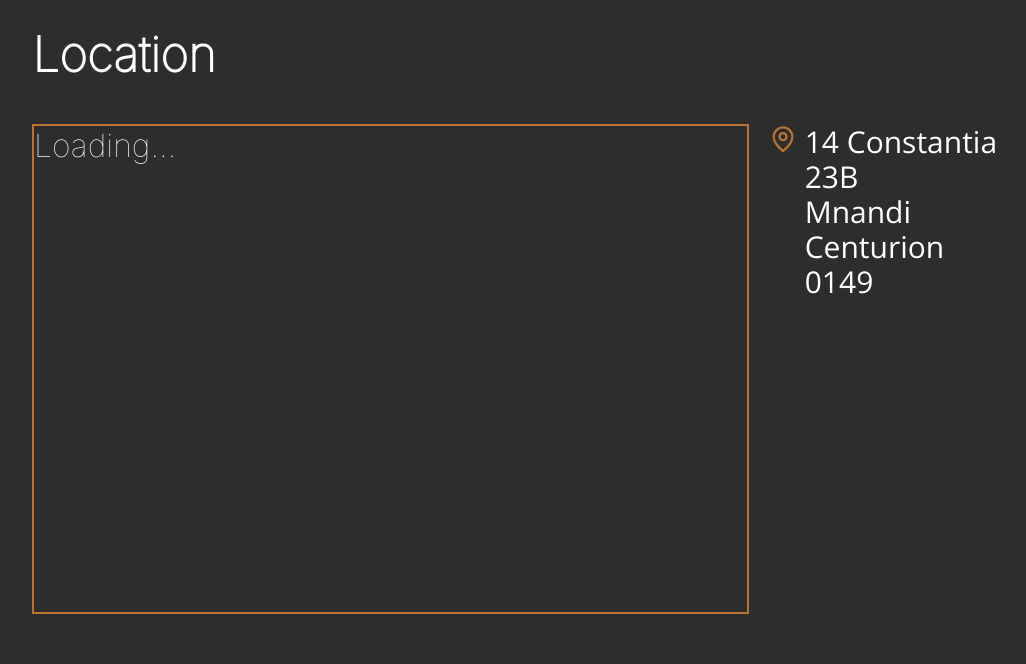
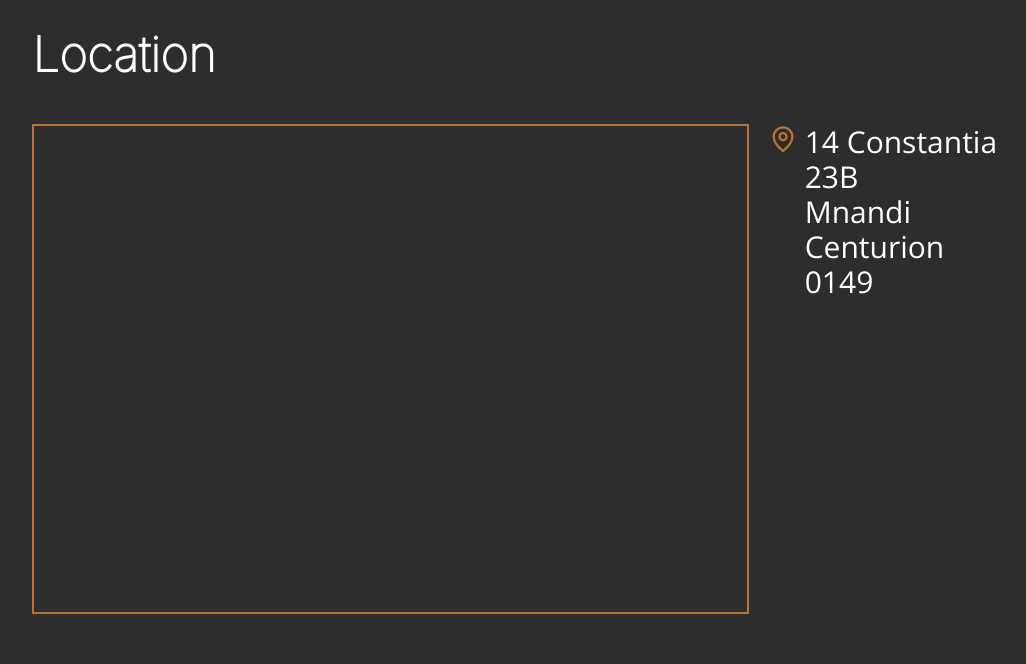
Before and after one commit to JLampProf/CBM, a React (Vite) app: page / in a window 1280 px wide. Shown: the part 1540-2204 px from the top of the page, without its empty margins (103-1129 px from the left). Built offline with nearby package versions, Linux system fonts and the light colour scheme; no server answers.

Commit message:
Commented out GoogleMaps component

```diff
--- a/src/Components/Contact.jsx
+++ b/src/Components/Contact.jsx
@@ -9,8 +9,8 @@ const Contact = () => {
     <section className="contact">
       <h1>Location</h1>
       <div className="contact-container">
-        {/* <div className="map"></div> */}
-        <GoogleMaps />
+        <div className="map"></div>
+        {/* <GoogleMaps /> */}
         <div className="contact-container-address">
           <LuMapPin className="icons" />
           <div className="contact-container-address-pgroup">
```
